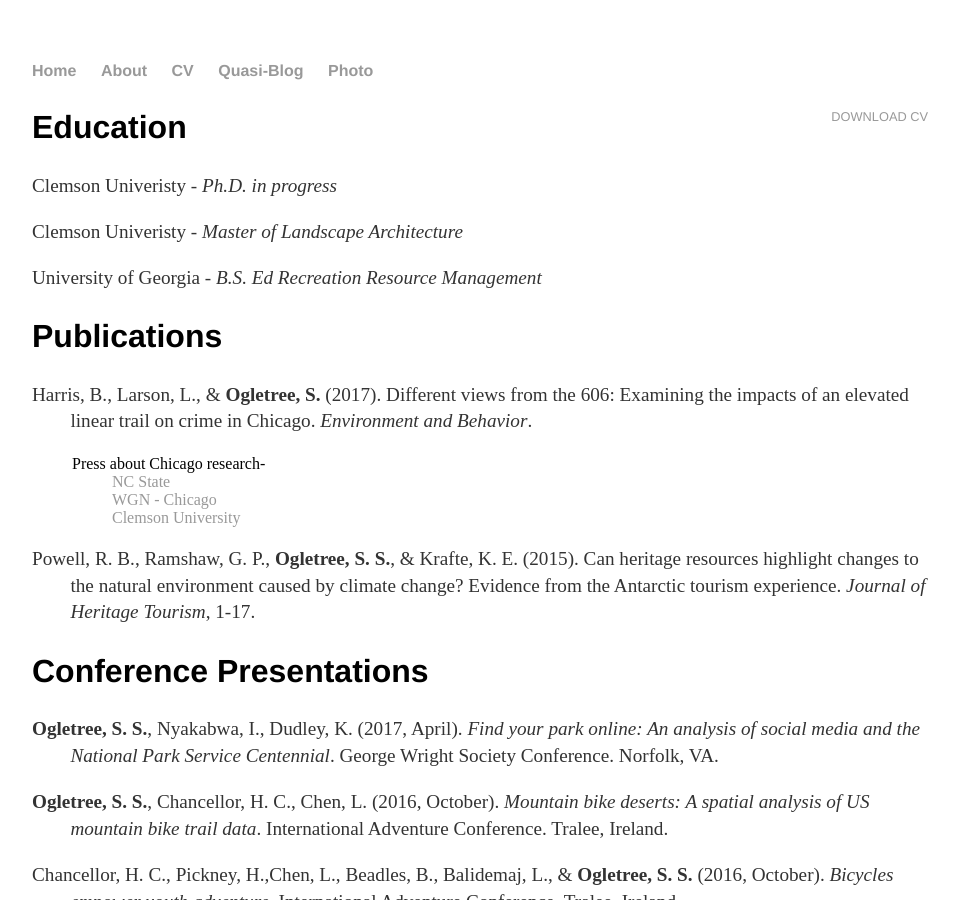
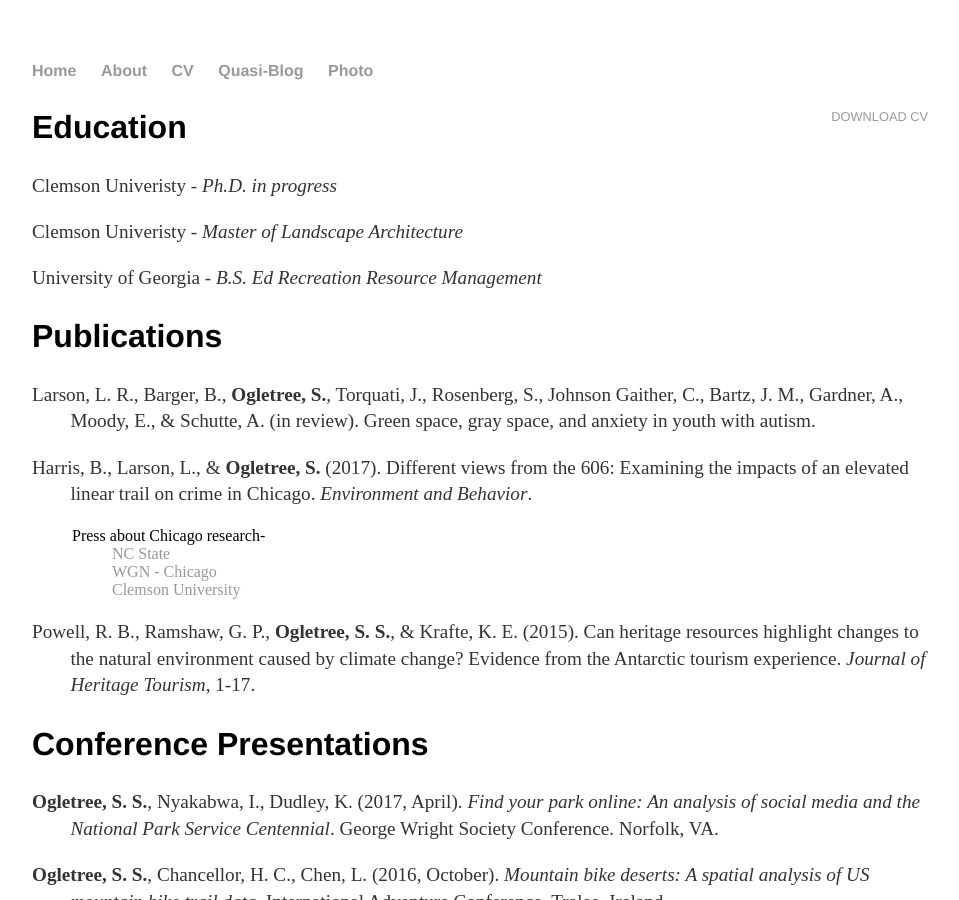
Before and after one commit to scottogletree/ogletrees.github.io, a Jekyll site: the page built from cv/index.html, in a window 1280 px wide and 900 px high. Shown: the whole window, without its empty margins (160-1119 px from the left). Built offline with Jekyll 4.4.1, drawn with Linux system fonts in a browser that asks for light colours.

Commit message:
Add autism paper

```diff
--- a/cv/index.html
+++ b/cv/index.html
@@ -20,6 +20,8 @@
 
 		<h2>Publications</h2>
 		<style> p{margin-left: 2em;text-indent: -2em;}</style>
+			<p>Larson, L. R., Barger, B., <strong>Ogletree, S.</strong>, Torquati, J., Rosenberg, S., Johnson Gaither, C., Bartz, J. M., Gardner, A., Moody, E., & Schutte, A. (in review). Green space, gray space, and anxiety in youth with autism.</p>
+
 			<p>Harris, B., Larson, L., & <strong>Ogletree, S.</strong> (2017). Different views from the 606: Examining the impacts of an elevated linear trail on crime in Chicago. <em>Environment and Behavior</em>.</p>
 		<blockquote>
 		<dl>
```
